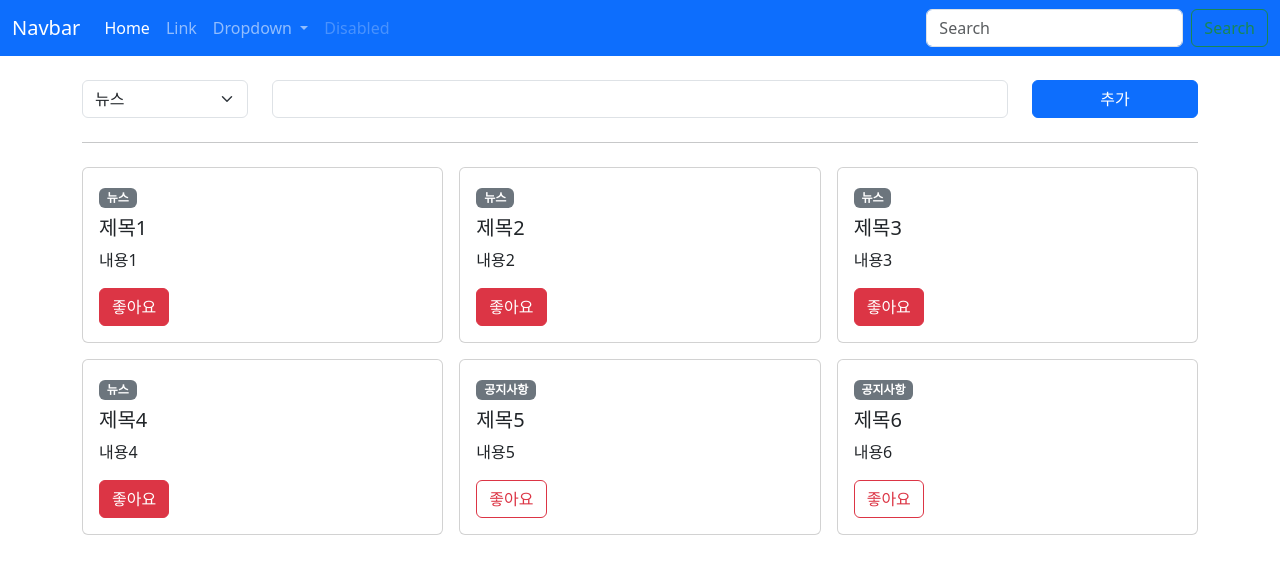
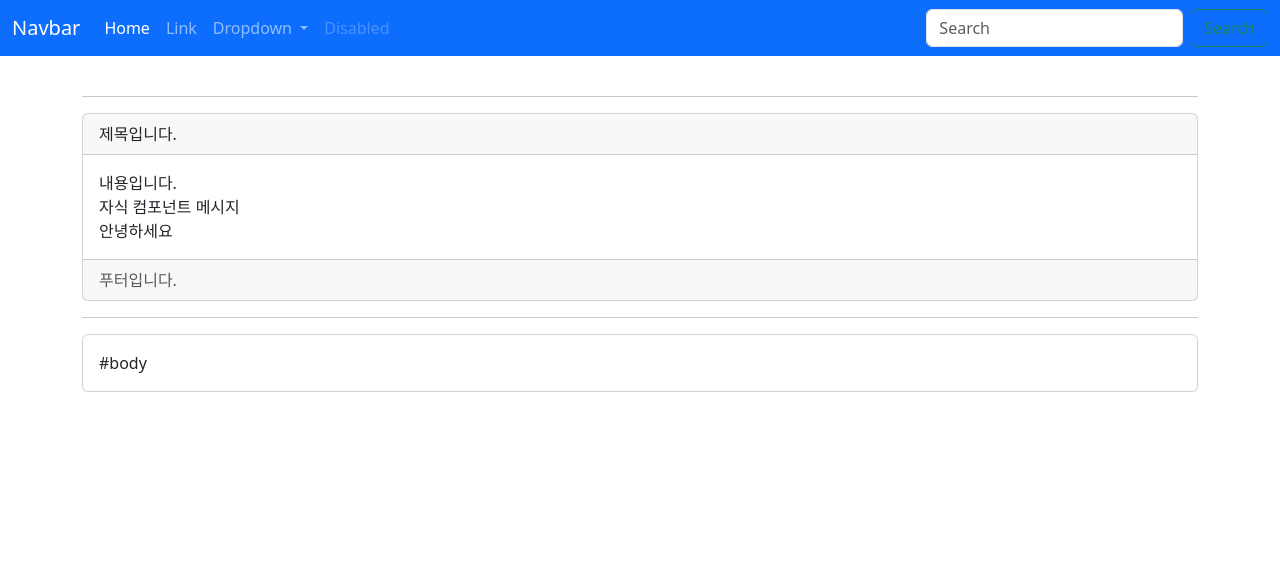
Before and after one commit to Wangseonwoo/vue-tutorial, a Vue app: page / in a window 1280 px wide. Shown: the top 574 px of the page. Built offline with nearby package versions, Linux system fonts and the light colour scheme.

Commit message:
vue-slot

```diff
--- a/src/components/AppCard.vue
+++ b/src/components/AppCard.vue
@@ -1,41 +1,27 @@
 <template>
   <div class="card">
+    <div v-if="hasHeader" class="card-header">
+      <slot name="header"></slot>
+    </div>
     <div class="card-body">
-      <span class="badge bg-secondary ">{{ typeName }}</span>
-      <h5 class="card-title mt-2 ">{{title}}</h5>
-      <p class="card-text">{{ content }}</p>
-      <a href="#" :class="isLikeClass" class="btn">좋아요</a>
+      <slot :child-mssage="childMessage" helloMessage="안녕하세요">#body</slot> <!-- props처럼 부모요소에게 값을 바인딩 할수있다 -->
+    </div>
+    <div v-if="$slots.footer" class="card-footer text-muted"> <!-- $slots 내장 객체를 사용하여 값이 없으면 렌더링이 안되게 가능하다  -->
+      <slot name="footer"></slot>
     </div>
   </div>
 </template>
 
 <script>
-import { computed } from 'vue';
+import { computed, ref } from 'vue';
 
 export default {
-  props: {
-    type: {
-      type: String,
-      default: 'news',
-    },
-    title: {
-      type: String,
-      required: true
-    },
-    content: {
-      type: String,
-      // required: true
-    },
-    isLike: {
-      type: Boolean,
-      default: false
-    }
-  },
+  setup (props, {slots}) {
+    // context.slots
+    const hasHeader = computed(()=> !!slots.header);
+    const childMessage = ref('자식 컴포넌트 메시지');
 
-  setup (props) {
-    const isLikeClass =computed(()=> props.isLike ?'btn-danger' : 'btn-outline-danger');
-    const typeName = computed(() => props.type === 'news' ? '뉴스' : '공지사항');
-    return { isLikeClass, typeName, }
+    return { childMessage, hasHeader }
   }
 }
 </script>
--- /dev/null
+++ b/src/components/PostItem.vue
@@ -0,0 +1,45 @@
+<template>
+  <div class="card">
+    <div class="card-body">
+      <span class="badge bg-secondary ">{{ typeName }}</span>
+      <h5 class="card-title mt-2 ">{{title}}</h5>
+      <p class="card-text">{{ content }}</p>
+      <a href="#" :class="isLikeClass" class="btn">좋아요</a>
+    </div>
+  </div>
+</template>
+
+<script>
+import { computed } from 'vue';
+
+export default {
+  props: {
+    type: {
+      type: String,
+      default: 'news',
+    },
+    title: {
+      type: String,
+      required: true
+    },
+    content: {
+      type: String,
+      // required: true
+    },
+    isLike: {
+      type: Boolean,
+      default: false
+    }
+  },
+
+  setup (props) {
+    const isLikeClass =computed(()=> props.isLike ?'btn-danger' : 'btn-outline-danger');
+    const typeName = computed(() => props.type === 'news' ? '뉴스' : '공지사항');
+    return { isLikeClass, typeName, }
+  }
+}
+</script>
+
+<style lang="scss" scoped>
+
+</style>
--- a/src/components/TheView.vue
+++ b/src/components/TheView.vue
@@ -1,42 +1,65 @@
 <template>
   <main>
     <div class="container py-4">
-      <PostCreate @create-post="createPost"></PostCreate>
-      <hr class="my-4">
-
+      <!-- <PostCreate @create-post="createPost"></PostCreate> -->
+      <!-- <hr class="my-4">
       <div class="row g-3">
         <div v-for="post in posts" :key="post.id" class="col col-4">
-          <AppCard :title="post.title" :content="post.content" :is-like="post.isLike" :type="post.type"></AppCard>
+          <PostItem :title="post.title" :content="post.content" :is-like="post.isLike" :type="post.type"></PostItem>
         </div>
-      </div>
+      </div> -->
+      <hr>
+      <AppCard>
+        <!--
+        <template v-slot:header>제목입니다.</template>
+        <template v-slot:default>내용입니다.</template>
+        <template v-slot:footer>푸터입니다.</template>
+        -->
+        <template #header>제목입니다.</template>
+        <template #default="{childMssage, helloMessage}">내용입니다. <br>
+          {{ childMssage }} <br>
+          {{ helloMessage }}
+        </template> <!-- prop처럼 자식 컴포넌트에서 받아올수 있다. -->
+        <template #footer>푸터입니다.</template>
+        <!-- <template #[slotArgs]>푸터입니다.</template> -->
+        <!-- #[slotArgs] ->  v-bind, v-on v-slot 에서 종종 동적으로 변경이 필요할경우 사용 가능히디 -->
+
+      </AppCard>
+      <hr>
+      <AppCard></AppCard>
     </div>
   </main>
 </template>
 
 <script>
-import { reactive } from "vue";
-import AppCard from "./AppCard.vue"
-import PostCreate from "./PostCreate.vue";
+
+// import PostItem from "./PostItem.vue"
+// import PostCreate from "./PostCreate.vue";
+import AppCard from "./AppCard.vue";
 
 export default {
   components: {
-    AppCard,
-    PostCreate
+    // PostItem,
+    // PostCreate,
+    AppCard
 },
   setup () {
-    const posts = reactive([
-      {id: 1, title: '제목1', content: '내용1', isLike: true, type: 'news'},
-      {id: 2, title: '제목2', content: '내용2', isLike: true, type: 'news'},
-      {id: 3, title: '제목3', content: '내용3', isLike: true, type: 'news'},
-      {id: 4, title: '제목4', content: '내용4', isLike: true, type: 'news'},
-      {id: 5, title: '제목5', content: '내용5', isLike: false, type: 'notice'},
-      {id: 6, title: '제목6', content: '내용6', isLike: false, type: 'notice'},
-    ])
-    const createPost =(newPost)=> {
-      posts.push(newPost);
-    }
+    // PostItme.vue 사용
+    // const posts = reactive([
+    //   {id: 1, title: '제목1', content: '내용1', isLike: true, type: 'news'},
+    //   {id: 2, title: '제목2', content: '내용2', isLike: true, type: 'news'},
+    //   {id: 3, title: '제목3', content: '내용3', isLike: true, type: 'news'},
+    //   {id: 4, title: '제목4', content: '내용4', isLike: true, type: 'news'},
+    //   {id: 5, title: '제목5', content: '내용5', isLike: false, type: 'notice'},
+    //   {id: 6, title: '제목6', content: '내용6', isLike: false, type: 'notice'},
+    // ])
+    // const createPost =(newPost)=> {
+    //   posts.push(newPost);
+    // }
 
-    return { posts, createPost, }
+    // const slotArgs = ref('header'); v-bind, v-on v-slot 에서 종종 동적으로 변경이 필요할경우 사용 가능히디
+
+    return {}
   }
 }
 </script>
```
